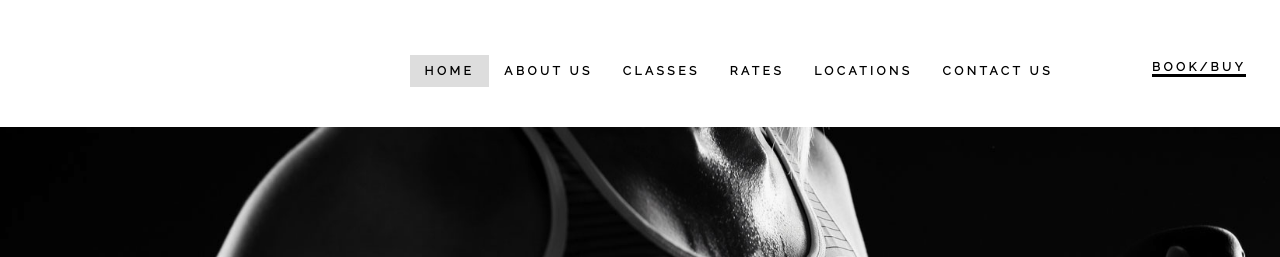
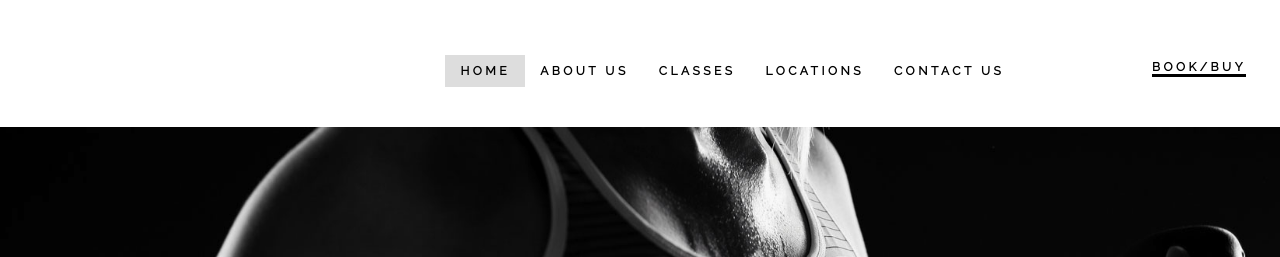
Before and after one commit to Kai19/TFH, a React app: page / in a window 1280 px wide. Shown: the top 257 px of the page. Built offline with nearby package versions, Linux system fonts and the light colour scheme.

Commit message:
commented out rates in navbar

```diff
--- a/dev/js/components/NavBar.js
+++ b/dev/js/components/NavBar.js
@@ -25,8 +25,8 @@ export default class NavBar extends React.Component {
               <li><a href="#">Group Classes</a></li>
             </ul>
           </li>
-          <li><a href="#">Rates</a>
-            {/* <ul>
+          {/* <li><a href="#">Rates</a>
+            <ul>
               <li className="dir"><a href="#">Sub Menu 1</a></li>
               <li className="dir"><a href="#">Sub Menu 2 THIS IS SO LONG IT MIGHT CAUSE AN ISSEUE BUT MAYBE NOT?</a>
                 <ul>
@@ -40,8 +40,8 @@ export default class NavBar extends React.Component {
               <li><a href="#">Sub Menu 3</a></li>
               <li><a href="#">Sub Menu 4</a></li>
               <li><a href="#">Sub Menu 5</a></li>
-            </ul> */}
-          </li>
+            </ul>
+          </li> */}
           <li><a href="#">Locations</a></li>
           <li><a href="#">Contact Us</a></li>
         </ul>
--- a/dev/scss/navbar.scss
+++ b/dev/scss/navbar.scss
@@ -30,7 +30,7 @@
   float: left;
   margin: 0;
   padding-top: 5px;
-  padding-left: 32%;
+  padding-left: 34.8%;
   padding-bottom: 40px;
 }
 
@@ -38,7 +38,7 @@
   display: block;
   color: black;
   text-decoration: none;
-  font-weight: bolder;
+  font-weight: 900;
   letter-spacing: 3.5px;
   text-transform: uppercase;
   font-size: 12px;
```
